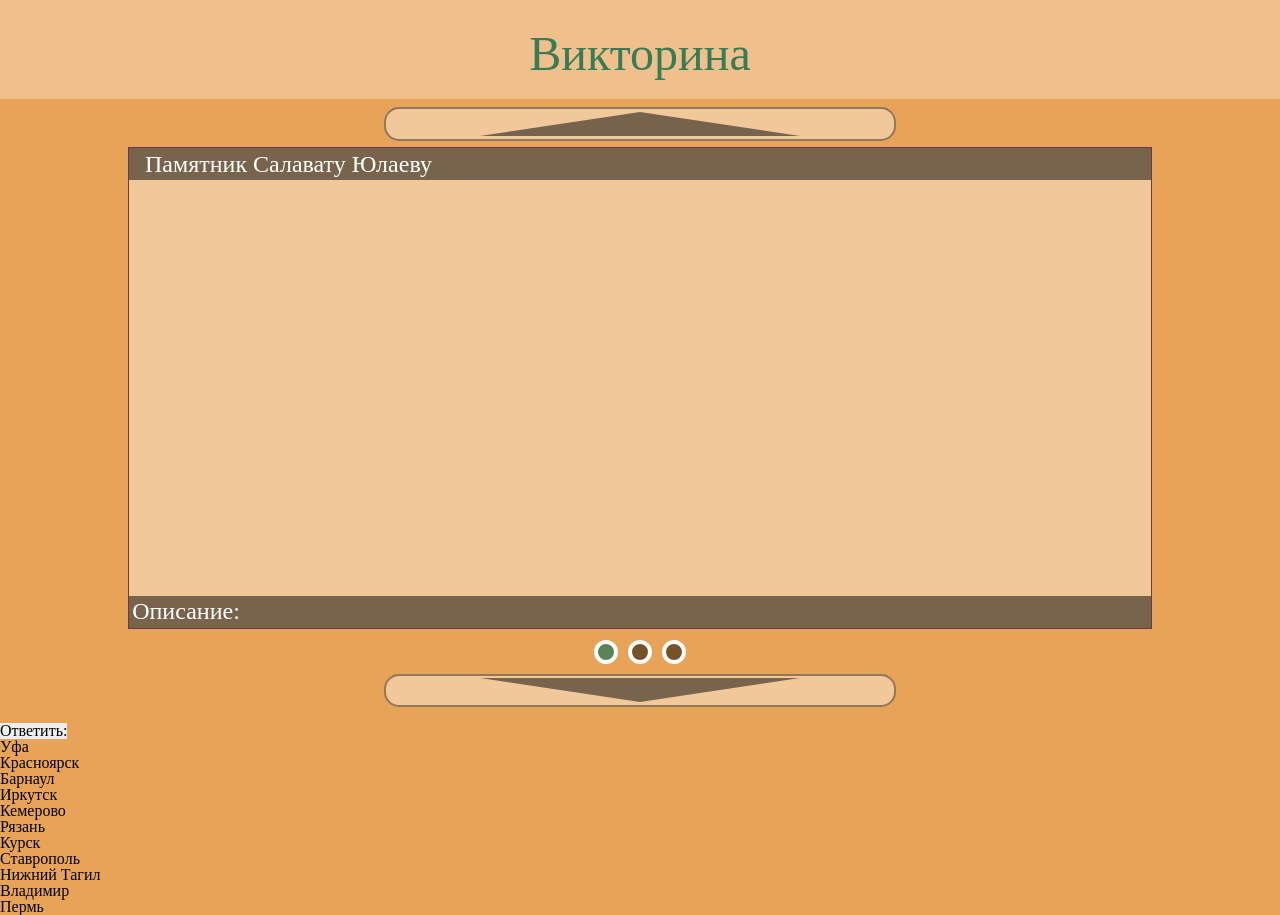
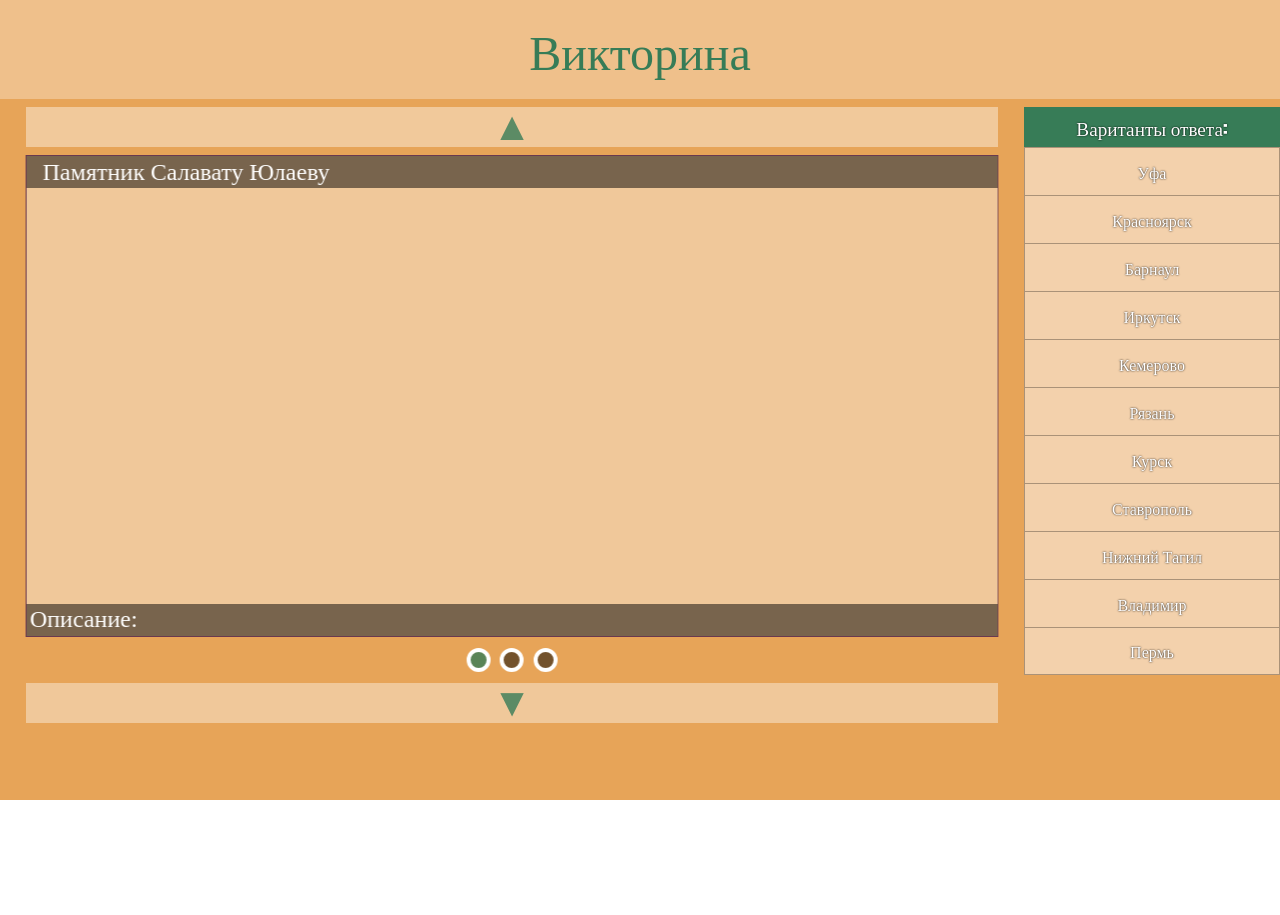
Before and after one commit to Nirrvaa/Repo, a website: page app/index.html in a window 1280 px wide. After the commit the page ends 800 px from the top, so only its background shows below. Drawn offline with Linux system fonts and the light colour scheme.

Commit message:
редизайн с ответами справа, а также body на всю высоту окна

```diff
--- a/app/css/reset.css
+++ b/app/css/reset.css
@@ -24,8 +24,13 @@ article, aside, details, figcaption, figure,
 footer, header, hgroup, menu, nav, section {
 	display: block;
 }
+html {
+	height: 100%;
+}
 body {
 	line-height: 1;
+	min-height: 100%;
+	height: 100%
 }
 ol, ul {
 	list-style: none;
--- a/app/index.html
+++ b/app/index.html
@@ -27,15 +27,15 @@
 
             </ul>
           </div>
-          <button class="ss-icon left"><div class="to-top"></div></button>
-          <button class="ss-icon right"><div class="to-bottom"></div></button>
+          <button class="ss-icon left"><span>&#9650;</span></button>
+          <button class="ss-icon right"><span>&#9660;</span></button>
         </section>
 
       </section>
 
       <section class="viktorina_answers">
+      <header>Ваританты ответа:</header>
         <nav class="answers_list">
-        <button>Ответить:</button>
         <ul>
         <li>Уфа</li>
         <li>Красноярск</li>
--- a/app/js/common.js
+++ b/app/js/common.js
@@ -109,8 +109,9 @@ bigImage.firstElementChild.addEventListener('click', function() {
   var angle = 0;
   var width = 540;
   function galleryspin(sign) {
+
   if (!sign) { angle += 360/list.length; } else { angle -=360/list.length; }
-  self.wrapper.setAttribute("style","-webkit-transform: rotateX("+ angle +"deg) translatex(10%); -moz-transform: rotateX("+ angle +"deg) translatex(10%); transform: rotateX("+ angle +"deg) translatex(10%); transform-origin: 50% 50% -"  + Ztranslate + "px;");
+  self.wrapper.setAttribute("style","-webkit-transform: rotateX("+ angle +"deg) translatex(2.5%); -moz-transform: rotateX("+ angle +"deg) translatex(2.5%); transform: rotateX("+ angle +"deg) translatex(2.5%); transform-origin: 50% 50% -"  + Ztranslate + "px;");
 
   }
   this.buttons[0].addEventListener('click', function() {galleryspin(0)});
@@ -193,7 +194,7 @@ window.addEventListener('resize',function() {
 });
 
 document.getElementById('carousel').scrollIntoView();
-
+/*
 var answers = document.querySelector('.answers_list button');
 var ul = document.querySelector('.answers_list ul');
 answers.addEventListener('click',function() {
@@ -203,3 +204,4 @@ answers.addEventListener('click',function() {
     ul.classList.remove('opened');
   }
 });
+*/
--- a/app/sass/main.sass
+++ b/app/sass/main.sass
@@ -1,7 +1,9 @@
 $heightSmall: 3rem
 $heightLarge: 30rem
 $height: $heightLarge + $heightSmall
-$width: 80%
+$width: 95%
+$widthOfPIcturesSection: 80%
+
 #carousel
   perspective: 300px
   font-size: 0
@@ -15,44 +17,26 @@ $width: 80%
     text-decoration: none
     transition: .2s
     position: absolute
-    line-height: 0
-    width: $width/2
+    width: $width
     cursor: pointer
-    left: (100% - $width)*1.5
-    border-radius: 15px
+    left: (100% - $width)/2
+    //border-radius: 15px
     background-color: rgba(255,255,255,0.4)
-    border: 2px solid rgba(0,0,0,0.4)
-    height: 2.1rem
+    //border: 2px solid rgba(0,0,0,0.4)
+    font-size: 2.5rem
+    text-align: center
+    color: rgba(55, 124, 87, .8);
+    span
+      margin: 0 auto
+      transition: .2s
+    &:hover span
+        color: #fff
     &:hover
-      background-color: rgba(0,0,0,0.5)
+      background-color: rgba(55, 124, 87, .8);
     &:nth-of-type(1)
-      top: -2.5rem
-      div
-        border-top: 0rem solid transparent
-        border-bottom: 1.5rem solid rgba(0,0,0,0.5)
-        border-left: 10rem solid transparent
-        border-right: 10rem solid transparent
-        margin: auto
-        width: 20rem
-        line-height: 0
-        transition: .2s
-    &:hover
-      &:nth-of-type(1) div
-        border-bottom: 1.5rem solid rgb(241,200,155)
-    &:hover
-      &:nth-of-type(2) div
-        border-top: 1.5rem solid rgb(241,200,155)
+      top: -3rem
     &:nth-of-type(2)
-      bottom: -2rem
-      div
-        border-bottom: 0rem solid transparent
-        border-top: 1.5rem solid rgba(0,0,0,0.5)
-        border-left: 10rem solid transparent
-        border-right: 10rem solid transparent
-        margin: auto
-        width: 20rem
-        line-height: 0
-        transition: .2s
+      bottom: -2.5rem
 #spinner
   transform-style: preserve-3d
   transform: translateX((100% - $width)/2)
@@ -99,7 +83,7 @@ $width: 80%
 
 .viktorina
   background: #e7a458
-
+  min-height: 100%
   .viktorina_header
     background: rgba(255,255,255,0.3)
 
@@ -112,8 +96,12 @@ $width: 80%
 
   .viktorina_content
     position: relative
+    display: flex
+    flex-flow: row nowrap
+    //align-items: center
   .viktorina_questions
-    padding: 3rem 0
+    padding: 3.5rem 0
+    flex-basis: $widthOfPIcturesSection
 .city
   position: relative
 
@@ -206,3 +194,42 @@ $width: 80%
 .activated
   z-index: 10
   background: rgba(0,0,0,.5)
+
+.viktorina_answers
+  flex-basis: 100% - $widthOfPIcturesSection
+  margin-top: .5rem;
+  padding: 0;
+  display: flex
+  flex-flow: column nowrap
+  align-items: center
+  header
+    width: 100%
+    display: flex
+    justify-content: center
+    align-items: center
+    height: 2.5rem
+    background-color: #377c57
+    font-family: impact
+    color: #fff
+    text-shadow: 0 0 2px #000
+    font-size: 1.2rem
+.answers_list
+  width: 100%
+  li
+    display: flex
+    align-items: center
+    justify-content: center
+    height: 3rem
+    font-family: impact
+    color: #fff
+    text-shadow: 0 0 2px #000
+    background-color: rgba(255,255,255,0.5)
+    cursor: pointer
+    transition: .1s
+    border: 1px solid rgba(0,0,0,.3)
+    border-bottom: 0px none
+    &:last-child
+      border-bottom: 1px solid rgba(0,0,0,.3)
+    &:hover
+      background-color: #e9c25d
+      box-shadow: 0 0 3px rgba(0,0,0,.8)
```
Also changed, not shown: app/css/main.css.
